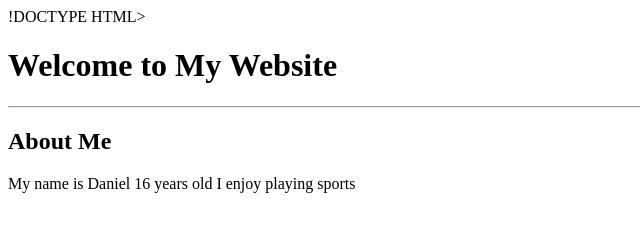
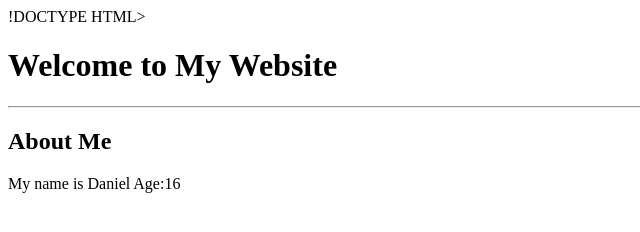
Before and after one commit to dlohtp/dlohtp.github.io, a plain HTML site: page index.html in a window 1280 px wide. Shown: the whole page, without its empty margins (0-640 px from the left). Drawn offline with Linux system fonts and the light colour scheme.

Commit message:
Update index.html

```diff
--- a/index.html
+++ b/index.html
@@ -8,10 +8,7 @@
 <h1>Welcome to My Website</h1>
 <hr>
 <h2>About Me</h2>
-<p>
-My name is Daniel
-16 years old
-I enjoy playing sports
-</p>
+<p>My name is Daniel
+Age:16</p>
 </body>
 </html>
```
